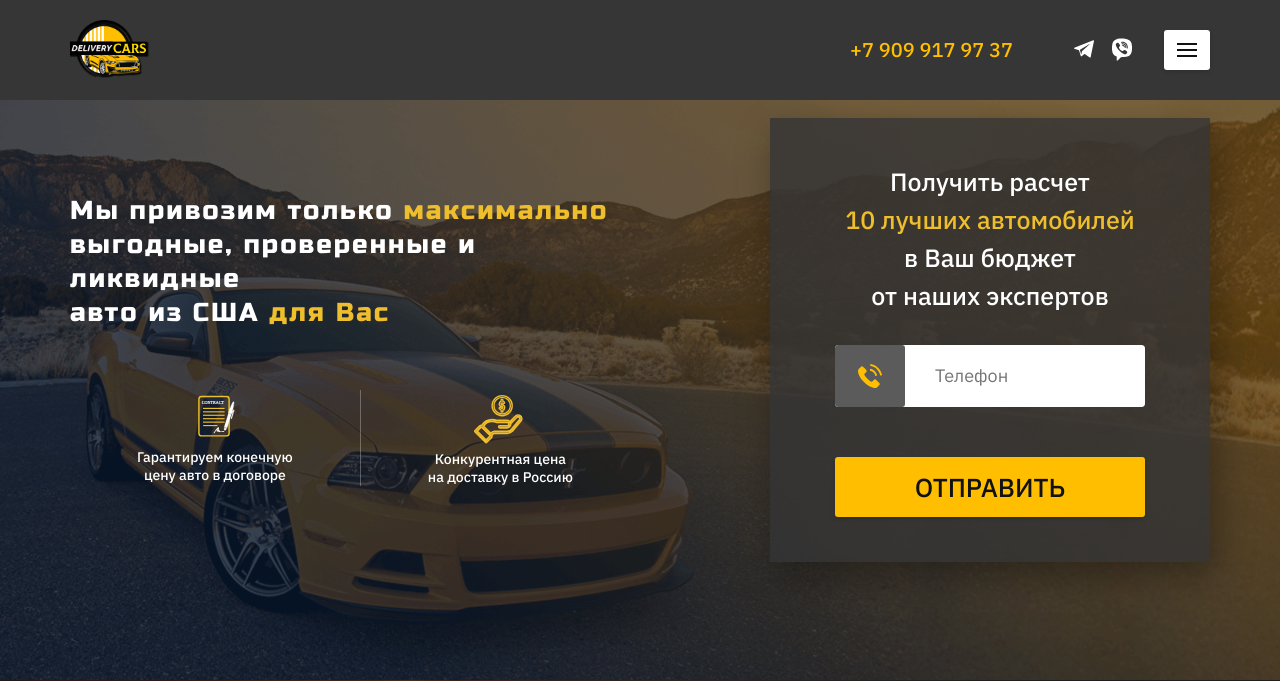
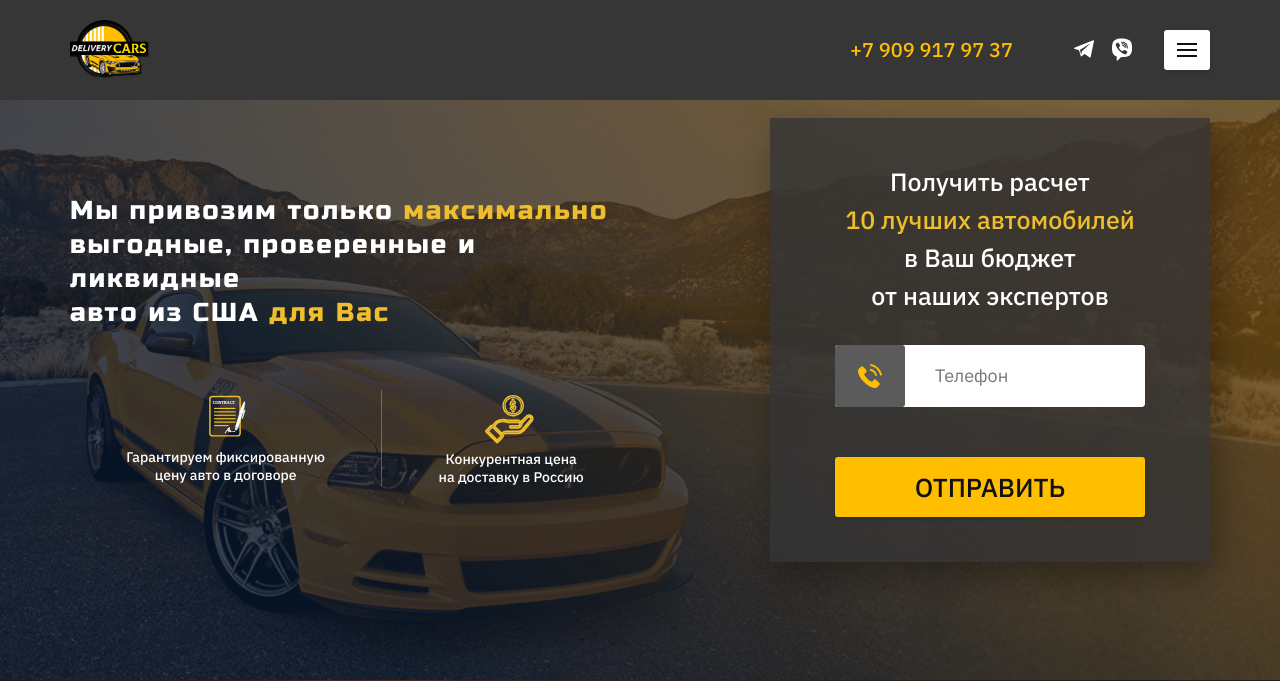
Before and after one commit to kolobangagit/delivery, a Django app: page / in a window 1280 px wide. Shown: the top 681 px of the page. Run offline with Django 3.2, Linux system fonts and the light colour scheme; some libraries are stand-ins or nearby versions.

Commit message:
fix html

```diff
--- a/templates/base.html
+++ b/templates/base.html
@@ -232,7 +232,7 @@
         <path class="st7" d="M426.3,203.8l2.9,0.9c1.5-5.1,3-10.4,4.5-16.1l1.9,0.6l1.9,0.6l2,0.6l-17.3,56.9c-0.6,2.1,0.5,4.3,2.6,4.9 l0.8,0.2c2.1,0.6,4.3-0.5,4.9-2.6l25.3-83.3c0.6-2.1-0.5-4.3-2.6-4.9l-0.8-0.3c-2.1-0.6-4.3,0.5-4.9,2.6l-3.5,11.6l-2.7-0.7 l-1.9-0.6l-1.9-0.6c2.2-9.1,4.4-18.4,6.3-27.7c1.9-8.8,3.5-17.5,5-25.7c2.8-16.3,4.5-30.6,4.5-40l-8.9-2.7 c-5.3,7.8-11.8,20.7-18.6,35.9c-4.8,10.7-9.6,22.6-14.3,34.5c-6.2,16-11.9,32.2-16.2,46.3l1.9,0.6L426.3,203.8z"></path>
     </svg>
 </div>
-                                <div class="main-block__icon-text">Гарантируем конечную  <br>цену авто в договоре</div>
+                                <div class="main-block__icon-text">Гарантируем фиксированную <br>цену авто в договоре</div>
                             </div>
 
     <div class="main-block__icon-box">
@@ -505,8 +505,9 @@
                            Компания Delivery Cars берет на себя обязательство в сопровождении клиента на каждом этапе вплоть до доставки полностью готового к эксплуатации авто на украинских номерах по адресу заказчика. Мы минимизируем риски, учитываем все тонкости и берем на себя головную боль связанную с импортом авто из США в Россию. Услуга «под ключ» — это профессиональный подбор и поиск авто согласно потребностям клиента и техническому заданию, просчет выгодности относительно рынка б/у авто в России, проверка авто перед аукционом по 12 этапам, выгодная покупка, подготовка документов, доставка, экспедиторские, брокерские услуги, помощь в растаможке, организация качественного восстановления и поиска запчастей, получение сертификата соответствия, помощь в постановке на учет и даже получение «красивых» номеров.                        </p>
                     </div>
                             </div>
-        {% comment %}
+
         <div id="counter" class="services__counter">
+             {% comment %}
             <div class="services__numeral">
                 <span class="services__number" style="opacity: 1;">64</span><span>+</span>
                 <p>Суммарный опыт команды</p>
@@ -523,8 +524,9 @@
                 <span class="services__number" style="opacity: 1;">1263548</span><span>$</span>
                 <p>Сумма сэкономленных денег клиентов</p>
             </div>
+          {% endcomment %}
         </div>
-        {% endcomment %}
+
         </div>
     </section>
     <div class="popup">
```
